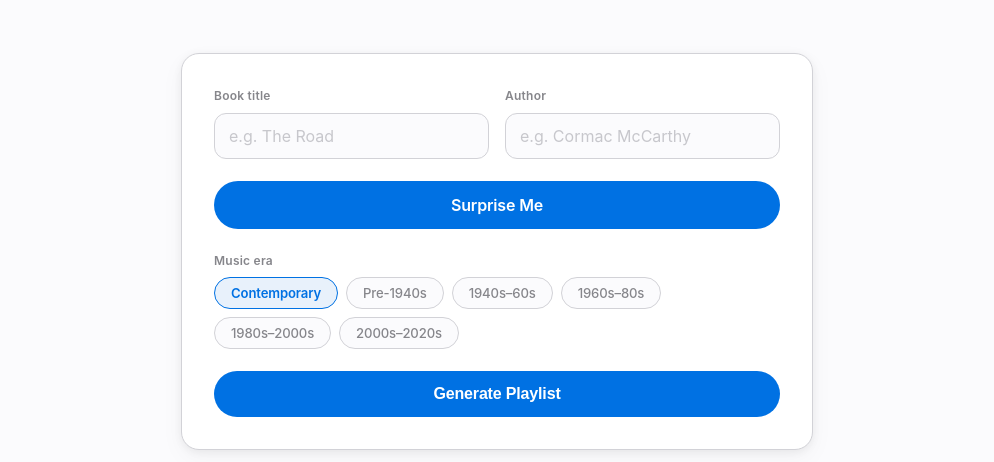
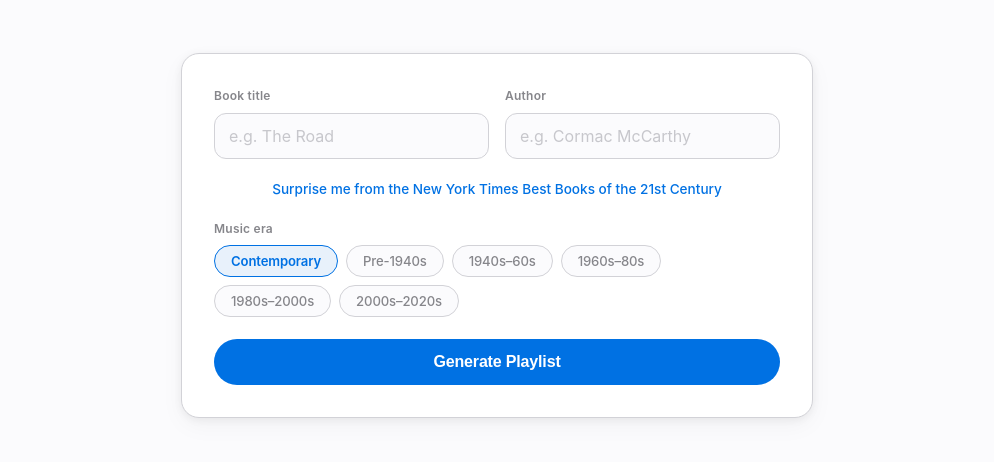
Before and after one commit to geoffbilbrough/book-playlist, a website: page public/index.html in a window 1280 px wide. Shown: the part 338-800 px from the top of the page, without its empty margins (143-1137 px from the left). Drawn offline with Linux system fonts and the light colour scheme; no server answers.

Commit message:
Restore Surprise Me to link style with updated text

```diff
--- a/public/index.html
+++ b/public/index.html
@@ -73,7 +73,7 @@
             </div>
           </div>
           <div class="surprise-row">
-            <button type="button" class="btn-surprise" onclick="surpriseMe()">Surprise Me</button>
+            <button type="button" class="btn-surprise" onclick="surpriseMe()">Surprise me from the New York Times Best Books of the 21st Century</button>
           </div>
           <div class="field-group">
             <label>Music era</label>
--- a/public/style.css
+++ b/public/style.css
@@ -244,24 +244,18 @@ a { color: inherit; text-decoration: none; }
 }
 
 .btn-surprise {
-  background: var(--blue);
-  color: #fff;
+  background: none;
   border: none;
-  border-radius: 100px;
-  padding: 14px 28px;
-  font-size: 1rem;
-  font-weight: 600;
+  color: var(--blue);
+  font-size: 0.85rem;
+  font-weight: 500;
   cursor: pointer;
+  padding: 0;
   font-family: inherit;
-  width: 100%;
-  transition: all var(--transition);
-  letter-spacing: -0.01em;
+  text-align: center;
+  transition: opacity var(--transition);
 }
-.btn-surprise:hover {
-  background: var(--blue-dim);
-  transform: translateY(-1px);
-  box-shadow: 0 4px 16px rgba(0, 113, 227, 0.35);
-}
+.btn-surprise:hover { opacity: 0.7; }
 
 /* ── Era pills ────────────────────────────────────────────────────────────── */
 .era-pills {
```
